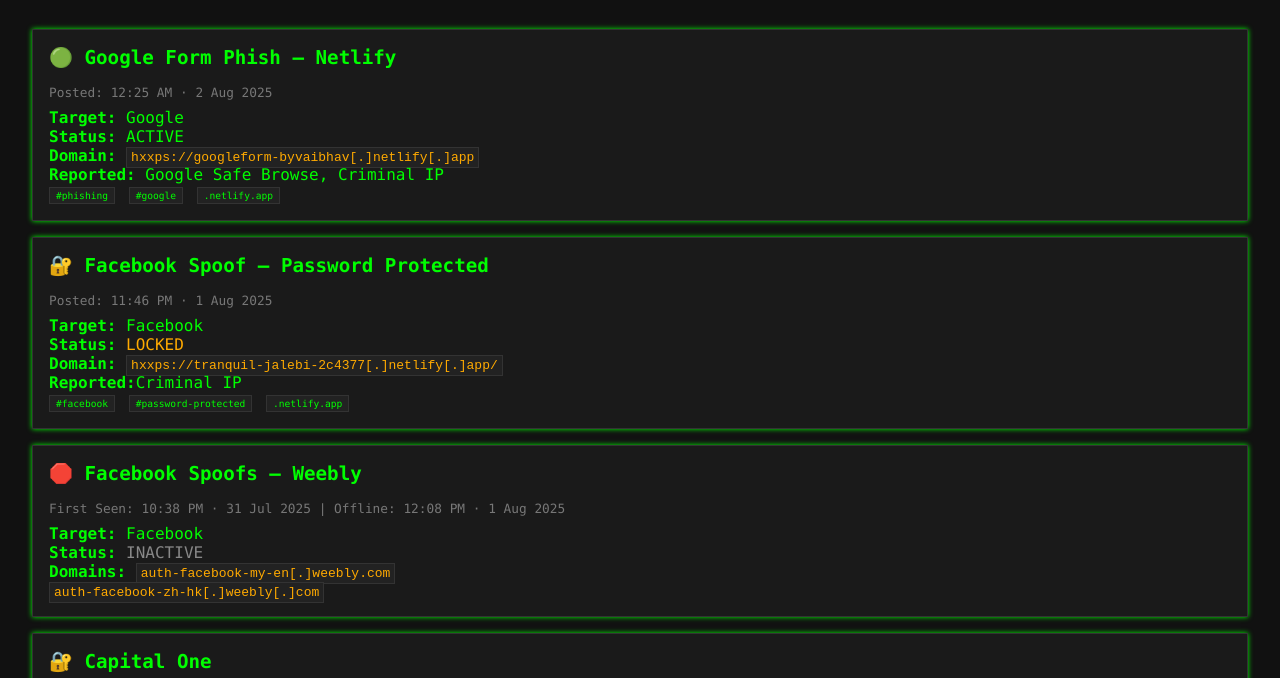
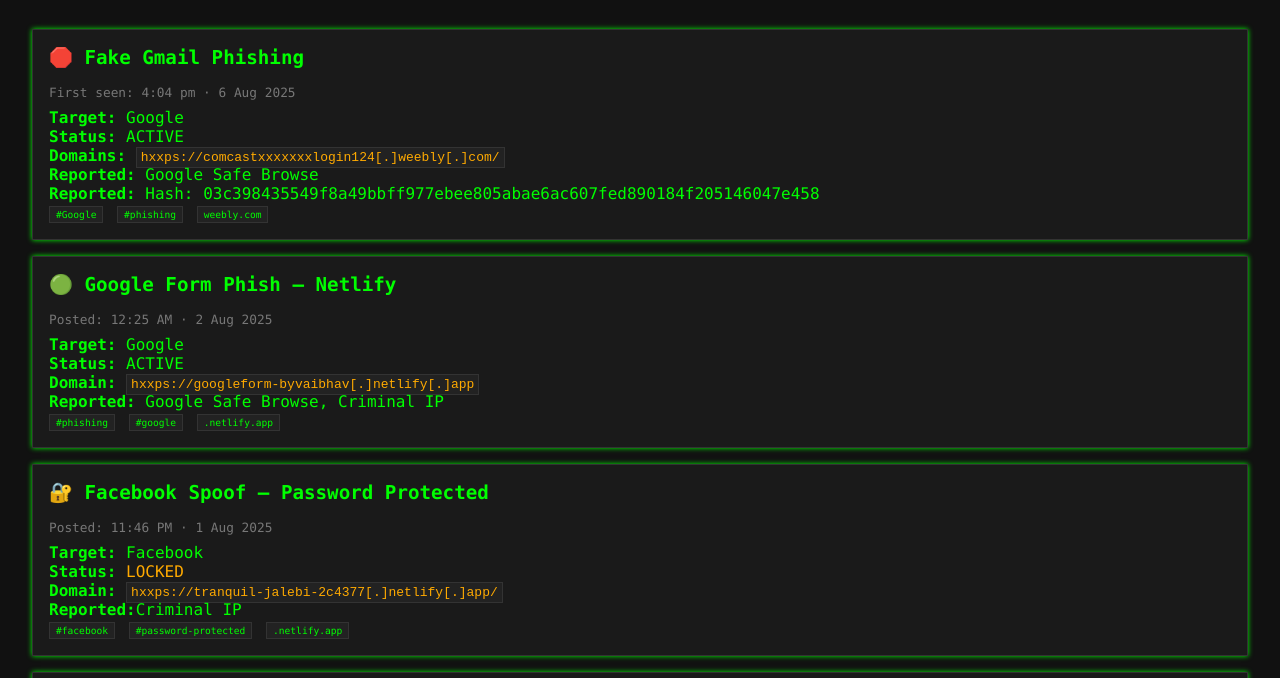
Before and after one commit to ooo889hh/s3curethewebIntelFeed, a plain HTML site: page index.html in a window 1280 px wide. Shown: the part 122-800 px from the top of the page. Drawn offline with Linux system fonts and the light colour scheme.

Commit message:
Update index.html

```diff
--- a/index.html
+++ b/index.html
@@ -159,6 +159,22 @@
   <div class="content" id="content">
     <div class="prompt">C:\>_threat_feed.exe</div>
     <h1>s3curetheweb – Threat Feed</h1>
+<div class="entry">
+  <h2>🛑 Fake Gmail Phishing</h2>
+  <div class="meta">First seen: 4:04 pm · 6 Aug 2025</div>
+  <div><strong>Target:</strong> Google</div>
+  <div><strong>Status:</strong> <span style="color: #0f0;">ACTIVE</span></div>
+  <div><strong>Domains:</strong> <code>hxxps://comcastxxxxxxxlogin124[.]weebly[.]com/</code></div>
+  <div><strong>Reported:</strong> Google Safe Browse</div>
+  <div><strong>Reported:</strong> Hash: 03c398435549f8a49bbff977ebee805abae6ac607fed890184f205146047e458</div>
+  <div>
+    <span class="tag">#Google</span>
+    <span class="tag">#phishing</span>
+    <span class="tag">weebly.com</span>
+  </div>
+</div>
+
+
     <div class="entry">
       <h2>🟢 Google Form Phish — Netlify</h2>
       <div class="meta">Posted: 12:25 AM · 2 Aug 2025</div>
@@ -227,6 +243,8 @@
       </div>
     </div>
 
+
+
     <footer>
       > All data and research are maintained by a single operator. This feed is hosted on GitHub for public access (Research by: <a href="https://x.com/s3curetheweb">https://x.com/s3curetheweb</a>).<br>
       > DISCLAIMER: For educational and cybersecurity awareness purposes only
```
